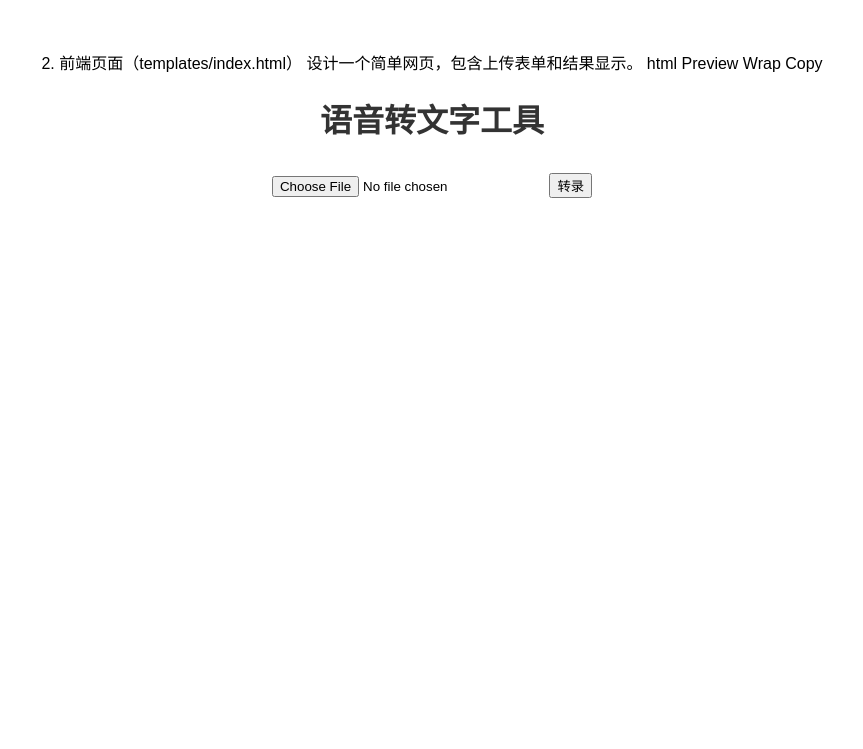
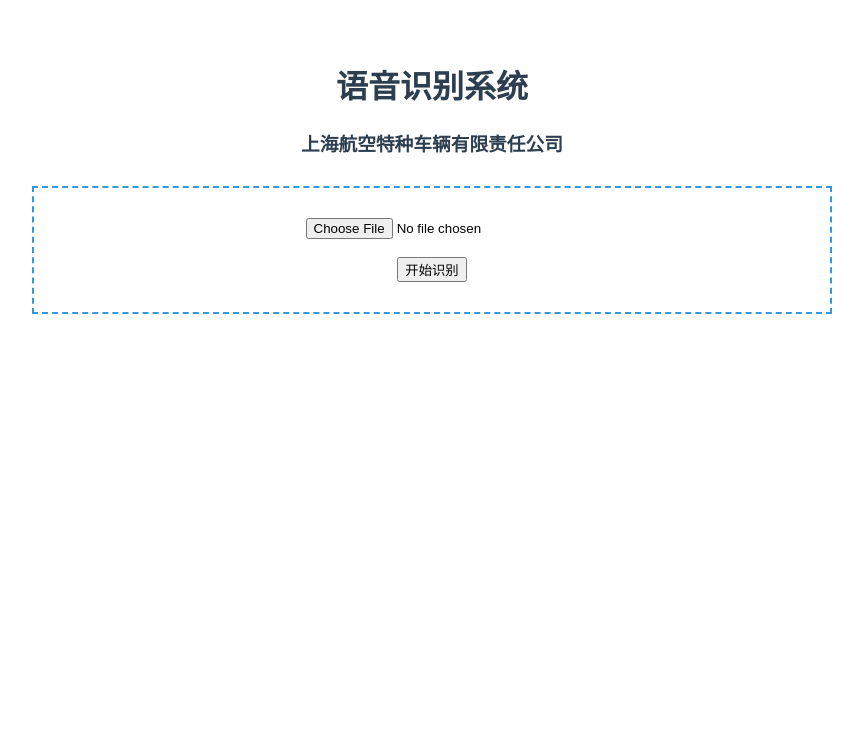
Before and after one commit to Ivokqaq/Speech-Recognition-of-Shanghai-Aviation-Special-Vehicle-Co.-Ltd., a Flask app: page / in a window 1280 px wide. Shown: the top 749 px of the page, without its empty margins (208-1071 px from the left). Run offline with Flask 3, Linux system fonts and the light colour scheme.

Commit message:
templates better

```diff
--- a/app.py
+++ b/app.py
@@ -12,15 +12,23 @@
     model="paraformer-zh", model_revision="v2.0.4",
     vad_model="fsmn-vad", vad_model_revision="v2.0.4",
     punc_model="ct-punc-c", punc_model_revision="v2.0.4",
-    spk_model="cam++", spk_model_revision="v2.0.2"
+    spk_model="cam++", spk_model_revision="v2.0.2",
+    # 增加以下参数
+    device="cpu",  # 强制使用CPU
+    chunk_size=5,  # 减小处理块大小
+    cache_dir="./model_cache"  # 指定独立的缓存目录
 )
 
 # 转换音频为 WAV 格式
 def convert_to_wav(input_path, output_path):
     try:
-        stream = ffmpeg.input(input_path)
-        stream = ffmpeg.output(stream, output_path, format="wav", acodec="pcm_s16le", ar=16000)
-        ffmpeg.run(stream, overwrite_output=True)
+        (
+            ffmpeg.input(input_path)
+            .output(output_path, format='wav', acodec='pcm_s16le',
+                    ar=16000, ac=1)  # 强制单声道
+            .global_args('-af', 'highpass=f=200,lowpass=f=3000')  # 带通滤波
+            .run(overwrite_output=True)
+        )
     except ffmpeg.Error as e:
         raise Exception(f"音频转换失败: {e}")
 
--- a/templates/index.html
+++ b/templates/index.html
@@ -1,41 +1,61 @@
-2. 前端页面（templates/index.html）
-设计一个简单网页，包含上传表单和结果显示。
-
-html
-Preview
-Wrap
-Copy
 <!DOCTYPE html>
-<html lang="zh-CN">
+<html>
 <head>
-    <meta charset="UTF-8">
-    <title>语音转文字</title>
-    <link rel="stylesheet" href="/static/style.css">
+    <title>语音识别-上海航空特种车辆有限责任公司</title>
+    <style>
+        .container {
+            max-width: 800px;
+            margin: 20px auto;
+            padding: 20px;
+        }
+        .header {
+            text-align: center;
+            color: #2c3e50;
+            margin-bottom: 30px;
+        }
+        .upload-box {
+            border: 2px dashed #3498db;
+            padding: 30px;
+            text-align: center;
+            margin-bottom: 20px;
+        }
+        .result-section {
+            background-color: #f9f9f9;
+            padding: 20px;
+            border-radius: 5px;
+        }
+    </style>
 </head>
 <body>
-    <h1>语音转文字工具</h1>
+    <div class="container">
+        <!-- 修改标题部分 -->
+        <div class="header">
+            <h1>语音识别系统</h1>
+            <h3>上海航空特种车辆有限责任公司</h3>
+        </div>
+
+        <div class="upload-box">
             <form method="post" enctype="multipart/form-data">
                 <input type="file" name="audio" accept="audio/*" required>
-        <input type="submit" value="转录">
+                <br><br>
+                <button type="submit">开始识别</button>
             </form>
+        </div>
 
+        {% if filename %}
+        <div class="result-section">
+            <h4>识别结果 ({{ filename }})</h4>
             {% if turns %}
-        <h3>转录结果 (文件: {{ filename }})</h3>
-        <div class="transcript">
                 {% for turn in turns %}
-                <p><strong>Speaker {{ turn.speaker }}:</strong> {{ turn.text }}</p>
+                <div class="turn">
+                    <p><strong>发言人 {{ turn.speaker }}：</strong>{{ turn.text }}</p>
+                </div>
                 {% endfor %}
+            {% else %}
+                <p>未识别到有效内容</p>
+            {% endif %}
         </div>
-        <button onclick="copyToClipboard()">复制结果</button>
-        <script>
-            function copyToClipboard() {
-                let text = "";
-                document.querySelectorAll(".transcript p").forEach(p => {
-                    text += p.textContent + "\n";
-                });
-                navigator.clipboard.writeText(text).then(() => alert("已复制到剪贴板"));
-            }
-        </script>
         {% endif %}
+    </div>
 </body>
 </html>
```
Lines whose indentation alone changed are shown as unchanged.
